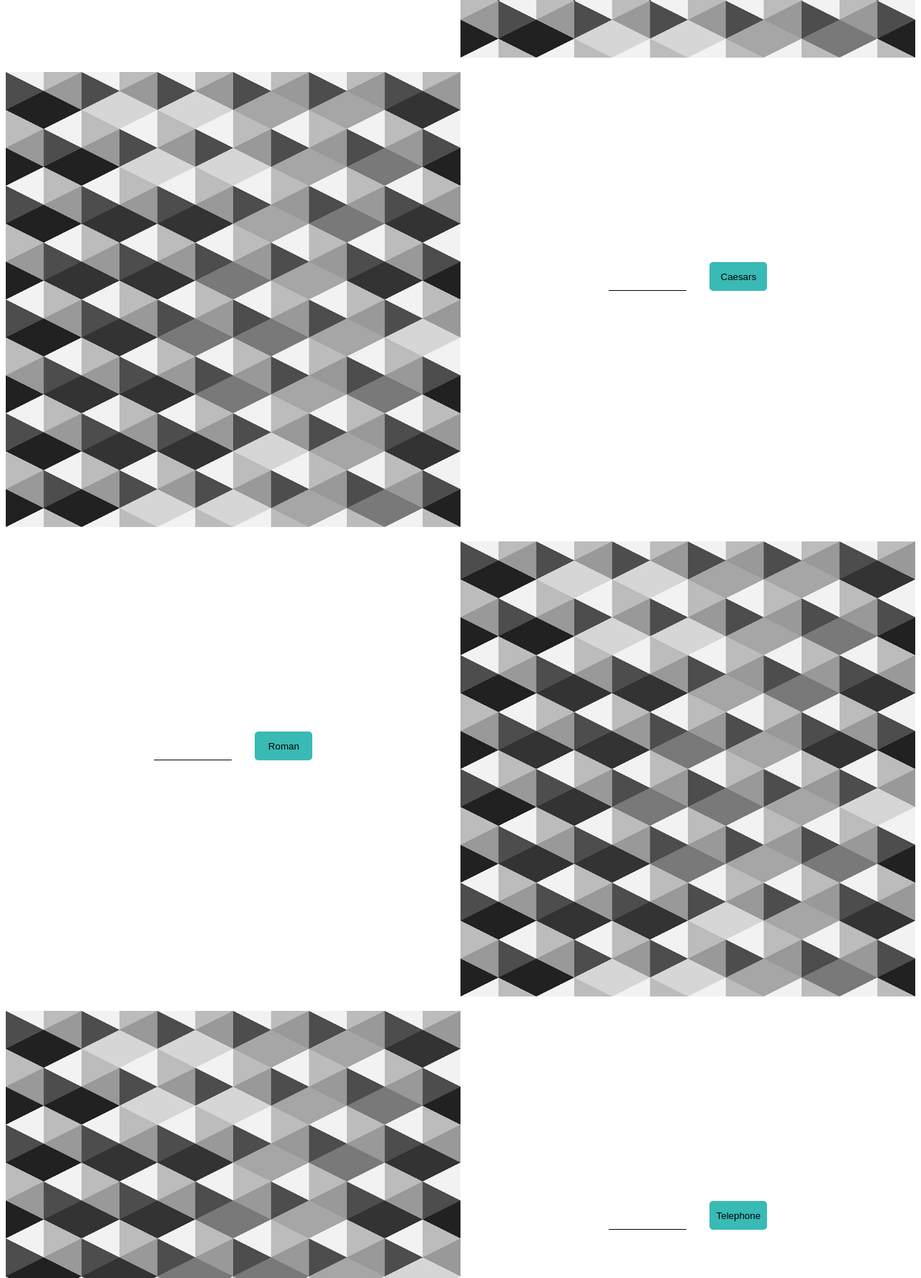
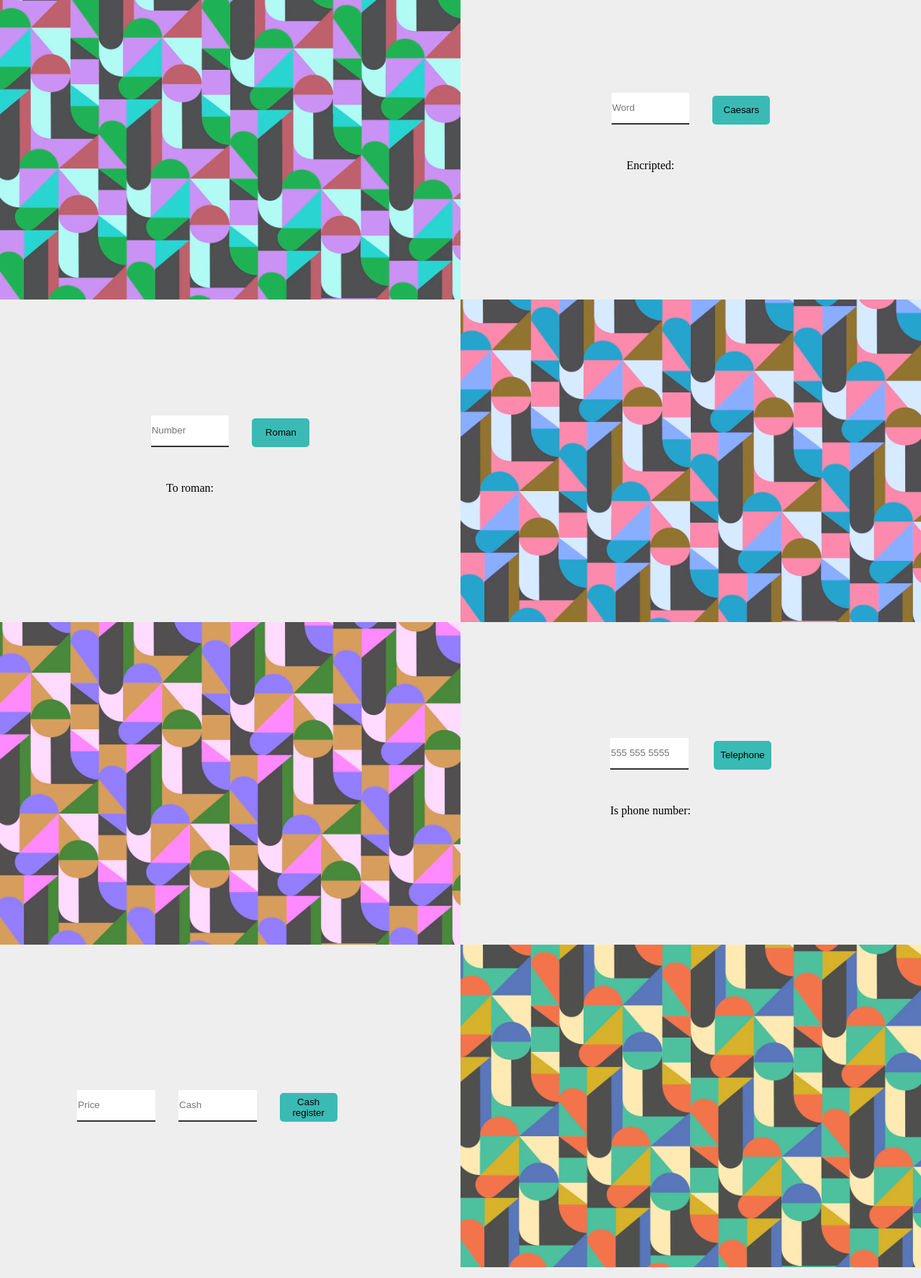
Before and after one commit to Glucthu/javascript-final-proyects, a plain HTML site: page index.html in a window 1280 px wide. Shown: the part 560-2335 px from the top of the page at 72% size. Drawn offline with Linux system fonts and the light colour scheme.

Commit message:
added cash register

```diff
--- a/index.html
+++ b/index.html
@@ -9,49 +9,57 @@
 		<title>JavaScript</title>
 	</head>
 	<body>
+		<h1 id="title">Java Script Proyects</h1>
+
 		<div class="proyect" id="palindrome-section">
 			<div>
-				<input type="text" name="palindrome" id="palindrome" />
+				<input type="text" name="palindrome" id="palindrome" placeholder="Word" />
 				<button type="button" onclick="callPalindrome()">Palindrome</button>
+				<p class="hint">Is palindrome:</p>
 				<p id="palindrome-out"></p>
 			</div>
-			<img src="./abstract-diamonds.jpg" />
+			<img src="./abstract.jpg" />
 		</div>
 
 		<div class="proyect" id="caesars-section">
 			<div>
-				<input type="text" name="caesars" id="caesars" />
+				<input type="text" name="caesars" id="caesars" placeholder="Word" />
 				<button type="button" onclick="callCasears()">Caesars</button>
+				<p class="hint">Encripted:</p>
 				<p id="caesars-out"></p>
 			</div>
-			<img src="./abstract-diamonds.jpg" />
+			<img src="./abstract.jpg" />
 		</div>
 
 		<div class="proyect" id="roman-section">
 			<div>
-				<input type="number" name="roman" id="roman" min="1" max="3999"/>
+				<input type="number" name="roman" id="roman" min="1" max="3999" placeholder="Number" />
 				<button type="button" onclick="callRoman()">Roman</button>
+				<p class="hint">To roman:</p>
 				<p id="roman-out"></p>
 			</div>
-			<img src="./abstract-diamonds.jpg" />
+			<img src="./abstract.jpg" />
 		</div>
 
 		<div class="proyect" id="telephone-section">
 			<div>
-				<input type="text" name="telephone" id="telephone" />
+				<input type="text" name="telephone" id="telephone" placeholder="555 555 5555" />
 				<button type="button" onclick="callTelephone()">Telephone</button>
+				<p class="hint">Is phone number:</p>
 				<p id="telephone-out"></p>
 			</div>
-			<img src="./abstract-diamonds.jpg" />
+			<img src="./abstract.jpg" />
 		</div>
 
 		<div class="proyect" id="cash-register-section">
 			<div>
-				<input type="text" name="cash-register" id="cash-register" />
-				<button type="button" onclick="callCashRegister">Cash register</button>
+				<input type="number" name="cash-register-price" id="cash-register-price" placeholder="Price" min="0" max="335" />
+				<input type="number" name="cash-register-cash" id="cash-register-cash" placeholder="Cash" min="0" max="335" />
+				<button type="button" onclick="callCashRegister()">Cash register</button>
+				<p class="hint"></p>
 				<p id="cash-register-out"></p>
 			</div>
-			<img src="./abstract-diamonds.jpg" />
+			<img src="./abstract.jpg" />
 		</div>
 
 		<script src="./proyects/palindrome-checker.js"></script>
--- a/proyects/cash-register.js
+++ b/proyects/cash-register.js
@@ -32,6 +32,28 @@ function checkCashRegister(price, cash, cid) {
 }
 
 function callCashRegister() {
-	if(document.getElementById("").value.length != 0)
-		document.getElementById("cash-register-out").innerHTML = telephoneCheck(document.getElementById("").value)
+	let cashRegisterPrice = document.getElementById("cash-register-price").value;
+	let cashRegisterCash = document.getElementById("cash-register-cash").value;
+
+	if(cashRegisterPrice.length != 0 &&
+		cashRegisterCash.length !=0)
+		if(cashRegisterPrice <= cashRegisterCash)
+			//document.getElementById("cash-register-out").innerHTML =
+		console.log(checkCashRegister(
+				cashRegisterPrice,
+				cashRegisterCash,
+				[
+					["PENNY", 1.01],
+					["NICKEL", 2.05],
+					["DIME", 3.1],
+					["QUARTER", 4.25],
+					["ONE", 90],
+					["FIVE", 55],
+					["TEN", 20],
+					["TWENTY", 60],
+					["ONE HUNDRED", 100]
+				]
+			));
+		else
+			alert("cash must be greater than price")
 }
--- a/styles.css
+++ b/styles.css
@@ -1,8 +1,17 @@
+body{
+	margin: 0;
+	background-color: #eee;
+}
+
+#title{
+	text-align: center;
+
+}
+
 .proyect {
 	display: flex;
 	width: 100%;
 	align-items: center;
-	margin-bottom: 20px;
 }
 
 .proyect img { width: 50%; }
@@ -10,28 +19,41 @@
 	width: 50%;
 	display: grid;
 	grid-template-areas: "input button"
-											 "output output";
+											 "hint output";
 	justify-content: center;
 	align-items: flex-end;
 	grid-gap: 2em;
 }
 
+.proyect div input, button {height: 3em;}
+
 .proyect div input {
 	width: 8em;
 	border: 0;
 	padding: 1px;
-	border-bottom: 1px solid black;
+	border-bottom: 2px solid #333;
 	grid-area: input;
 }
 
 .proyect div button {
 	width: 6em;
-	height: 3em;
 	border: 0;
 	background-color: #39bab5;
 	border-radius: 5px;
 	grid-area: button;
 }
+
+.proyect div button:hover{
+	animation: .2s normal forwards fill-button;
+}
+
+@keyframes fill-button{
+	100%{
+		background-color: #eee;
+	}
+}
+
+.proyect div .hint{ grid-area: hint; }
 
 .proyect div p{
 	text-align: center;
@@ -39,16 +61,34 @@
 }
 
 #palindrome-section div { order: 1; }
-#palindrome-section img { order: 2; }
+#palindrome-section img {
+	order: 2;
+	filter: hue-rotate(60deg);
+}
 
 #caesars-section div { order: 2; }
-#caesars-section img { order: 1; }
+#caesars-section img {
+	order: 1;
+	filter: hue-rotate(120deg);
+}
 
 #roman-section div { order: 1; }
-#roman-section img { order: 2; }
+#roman-section img {
+	order: 2;
+	filter: hue-rotate(180deg);
+}
 
 #telephone-section div { order: 2; }
-#telephone-section img { order: 1; }
+#telephone-section img {
+	order: 1;
+	filter: hue-rotate(240deg);
+}
 
-#cash-register-section div { order: 1; }
-#cash-register-section img { order: 2; }
+#cash-register-section div {
+	order: 1;
+	display: flex;
+}
+#cash-register-section img {
+	order: 2;
+	filter: hue-rotate(360deg);
+}
```
Also changed, not shown: abstract-diamonds.jpg (deleted), abstract.jpg (added).
